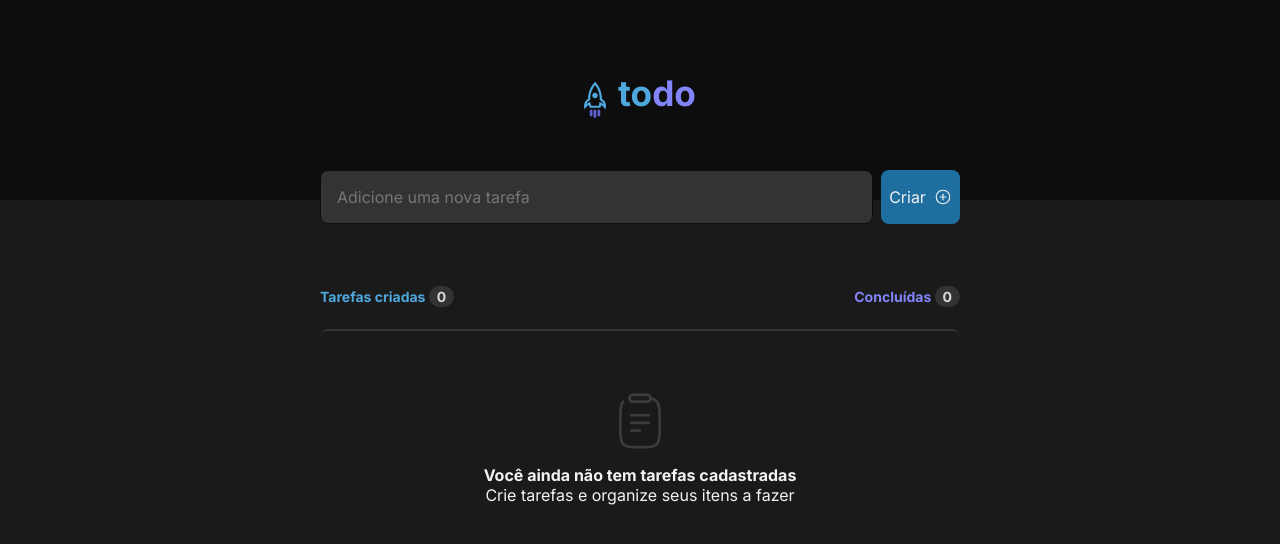
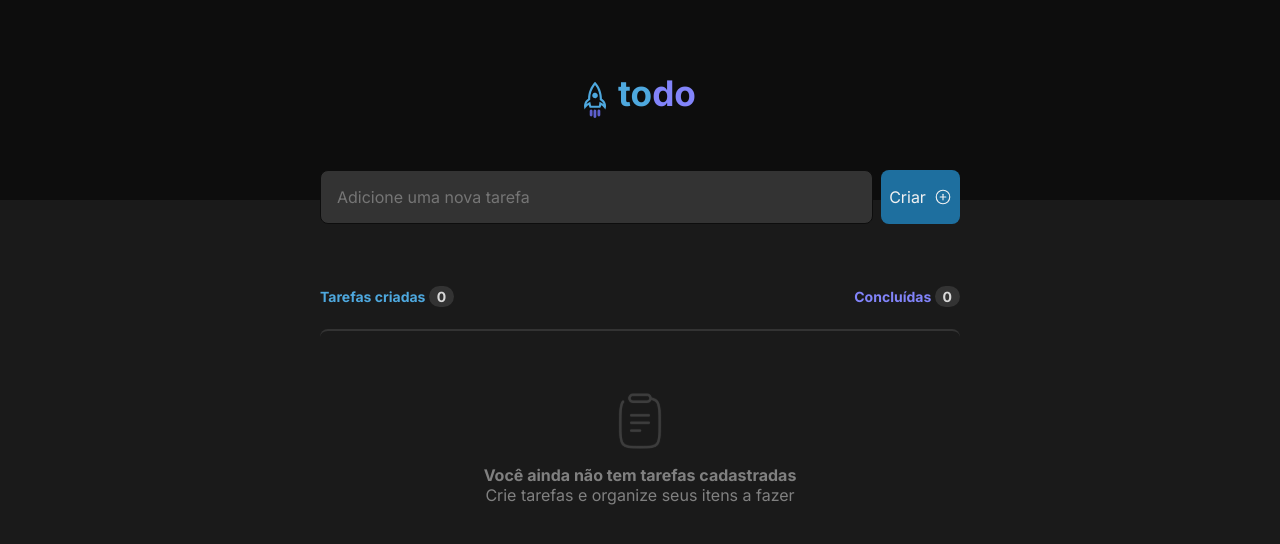
Before and after one commit to ismaelnt/rocketodo, a React (Vite) app: page / in a window 1280 px wide. Shown: the top 544 px of the page. Built offline with nearby package versions, Linux system fonts and the light colour scheme.

Commit message:
style: add new var color

```diff
--- a/src/styles/global.scss
+++ b/src/styles/global.scss
@@ -1,6 +1,7 @@
 :root {
   --gray-100: #F2F2F2;
   --gray-200: #D9D9D9;
+  --gray-300: #808080;
   --gray-400: #454545;
   --gray-500: #333333;
   --gray-600: #262626;
```
